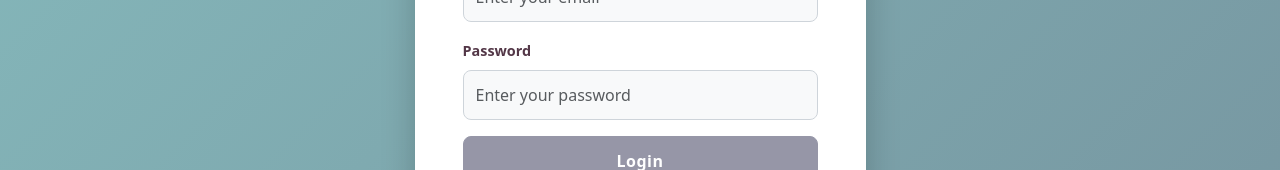
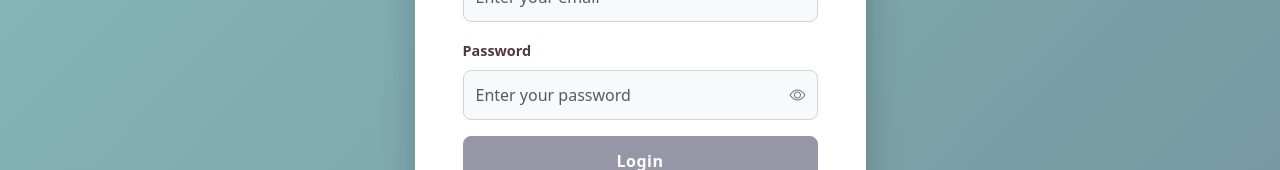
Before and after one commit to SirRicharod/mergemages-sidequest, an Angular app in the folder angular-frontend/: page /login in a window 1280 px wide. Shown: the part 378-548 px from the top of the page. Built offline with nearby package versions, Linux system fonts and the light colour scheme.

Commit message:
Add password visibility toggle for login and registration forms

```diff
--- a/angular-frontend/src/app/pages/login-registration/login-registration.html
+++ b/angular-frontend/src/app/pages/login-registration/login-registration.html
@@ -44,8 +44,9 @@
 
                 <div class="mb-3">
                   <label for="loginPassword" class="form-label">Password</label>
+                  <div class="position-relative">
                     <input
-                    type="password"
+                      [type]="showLoginPassword() ? 'text' : 'password'"
                       class="form-control custom-input"
                       id="loginPassword"
                       name="password"
@@ -53,7 +54,19 @@
                       required
                       placeholder="Enter your password"
                       [disabled]="loading()"
+                      style="padding-right: 2.5rem;"
                     />
+                    <button
+                      type="button"
+                      class="btn btn-link position-absolute end-0 top-50 translate-middle-y"
+                      (click)="toggleLoginPasswordVisibility()"
+                      [disabled]="loading()"
+                      style="border: none; background: none; padding: 0.375rem 0.75rem; color: #6c757d;"
+                      tabindex="-1"
+                    >
+                      <i [class]="showLoginPassword() ? 'bi bi-eye-slash' : 'bi bi-eye'"></i>
+                    </button>
+                  </div>
                 </div>
 
                 <button
@@ -104,8 +117,9 @@
 
                 <div class="mb-3">
                   <label for="registerPassword" class="form-label">Password</label>
+                  <div class="position-relative">
                     <input
-                    type="password"
+                      [type]="showRegisterPassword() ? 'text' : 'password'"
                       class="form-control custom-input"
                       id="registerPassword"
                       name="password"
@@ -114,13 +128,26 @@
                       minlength="8"
                       placeholder="At least 8 characters"
                       [disabled]="loading()"
+                      style="padding-right: 2.5rem;"
                     />
+                    <button
+                      type="button"
+                      class="btn btn-link position-absolute end-0 top-50 translate-middle-y"
+                      (click)="toggleRegisterPasswordVisibility()"
+                      [disabled]="loading()"
+                      style="border: none; background: none; padding: 0.375rem 0.75rem; color: #6c757d;"
+                      tabindex="-1"
+                    >
+                      <i [class]="showRegisterPassword() ? 'bi bi-eye-slash' : 'bi bi-eye'"></i>
+                    </button>
+                  </div>
                 </div>
 
                 <div class="mb-3">
                   <label for="registerPasswordConfirmation" class="form-label">Confirm Password</label>
+                  <div class="position-relative">
                     <input
-                    type="password"
+                      [type]="showConfirmPassword() ? 'text' : 'password'"
                       class="form-control custom-input"
                       id="registerPasswordConfirmation"
                       name="passwordConfirmation"
@@ -129,7 +156,19 @@
                       minlength="8"
                       placeholder="Re-enter your password"
                       [disabled]="loading()"
+                      style="padding-right: 2.5rem;"
                     />
+                    <button
+                      type="button"
+                      class="btn btn-link position-absolute end-0 top-50 translate-middle-y"
+                      (click)="toggleConfirmPasswordVisibility()"
+                      [disabled]="loading()"
+                      style="border: none; background: none; padding: 0.375rem 0.75rem; color: #6c757d;"
+                      tabindex="-1"
+                    >
+                      <i [class]="showConfirmPassword() ? 'bi bi-eye-slash' : 'bi bi-eye'"></i>
+                    </button>
+                  </div>
                 </div>
 
                 <button
--- a/angular-frontend/src/app/pages/login-registration/login-registration.ts
+++ b/angular-frontend/src/app/pages/login-registration/login-registration.ts
@@ -32,6 +32,11 @@ export class LoginRegistration {
   errorMessage = signal<string | null>(null);
   successMessage = signal<string | null>(null);
 
+  // Password visibility toggles
+  showLoginPassword = signal(false);
+  showRegisterPassword = signal(false);
+  showConfirmPassword = signal(false);
+
   constructor(
     private authService: AuthService,
     private router: Router
@@ -43,6 +48,21 @@ export class LoginRegistration {
   toggleMode(): void {
     this.isLoginMode.update(mode => !mode);
     this.clearMessages();
+  }
+
+  /**
+   * Toggle password visibility
+   */
+  toggleLoginPasswordVisibility(): void {
+    this.showLoginPassword.update(show => !show);
+  }
+
+  toggleRegisterPasswordVisibility(): void {
+    this.showRegisterPassword.update(show => !show);
+  }
+
+  toggleConfirmPasswordVisibility(): void {
+    this.showConfirmPassword.update(show => !show);
   }
 
   /**
```
Lines whose indentation alone changed are shown as unchanged.
